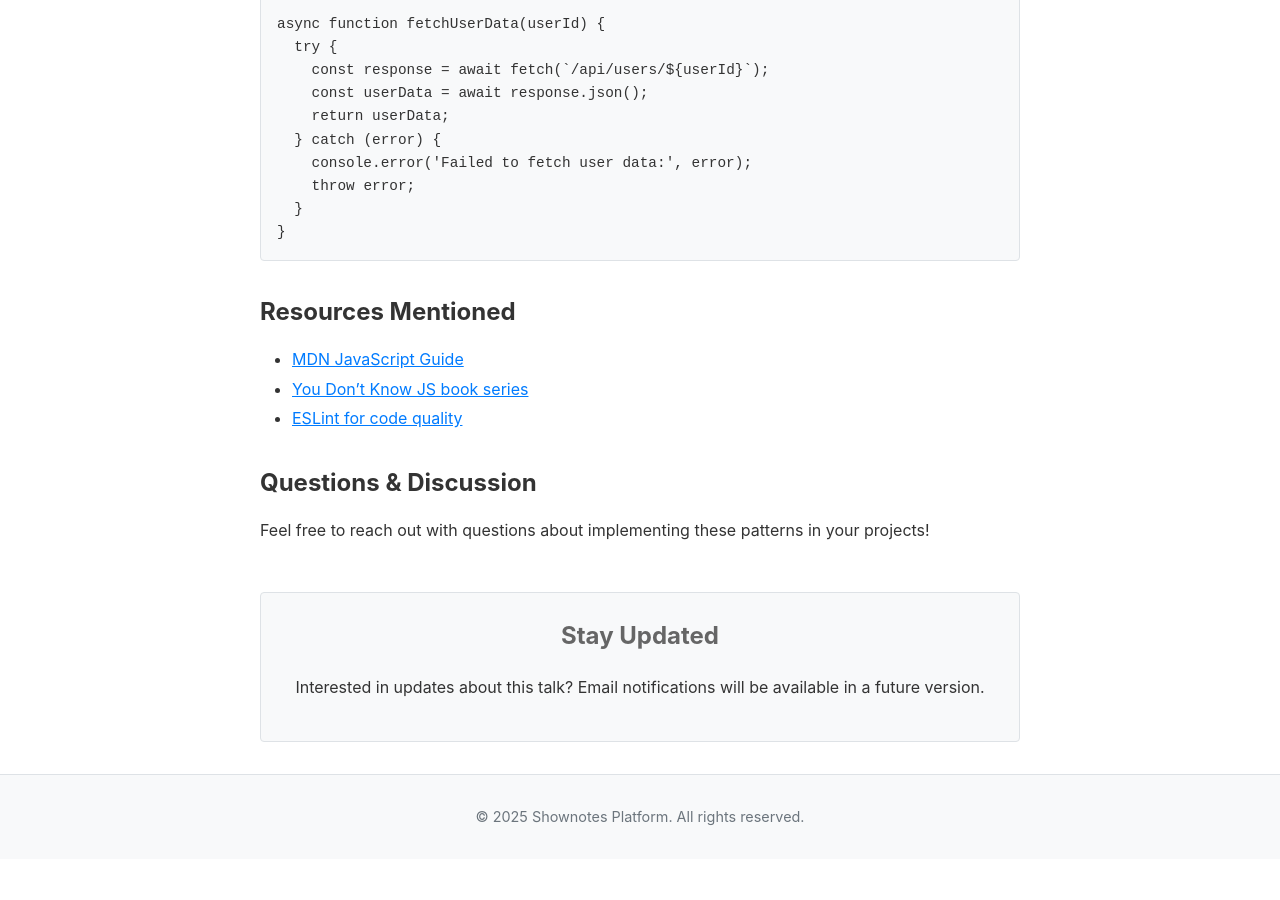
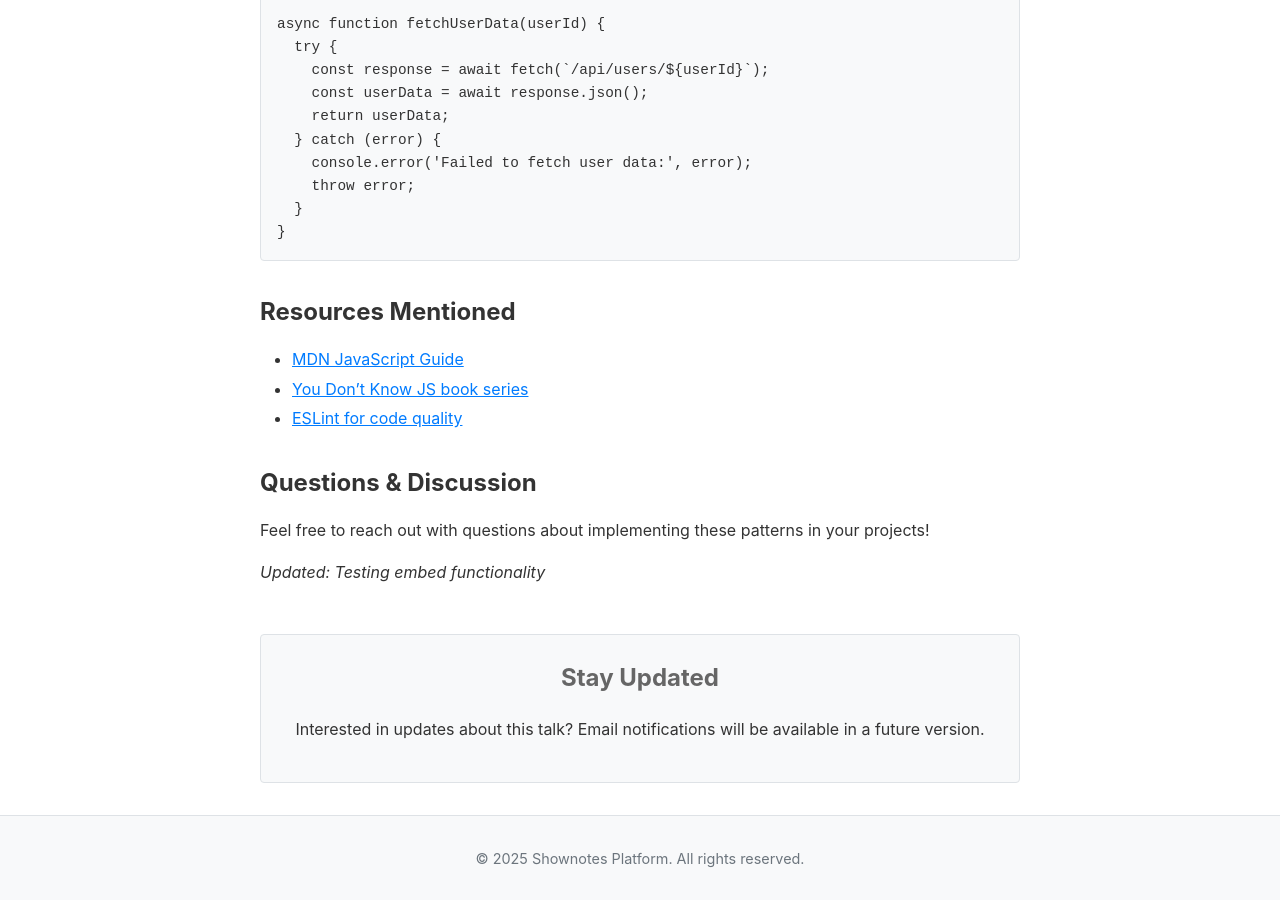
Before and after one commit to jbaruch/shownotes-template, a Jekyll site: the page built from _talks/sample-talk.md, in a window 1280 px wide and 900 px high, scrolled down 2332 px. Built offline with Jekyll 4.4.1, drawn with Linux system fonts in a browser that asks for light colours; before the commit the page ends 3191 px from its top, so only the background shows below that.

Commit message:
Force rebuild by updating sample talk content

```diff
--- a/_talks/sample-talk.md
+++ b/_talks/sample-talk.md
@@ -62,3 +62,5 @@ async function fetchUserData(userId) {
 ## Questions & Discussion
 
 Feel free to reach out with questions about implementing these patterns in your projects!
+
+*Updated: Testing embed functionality*
```
